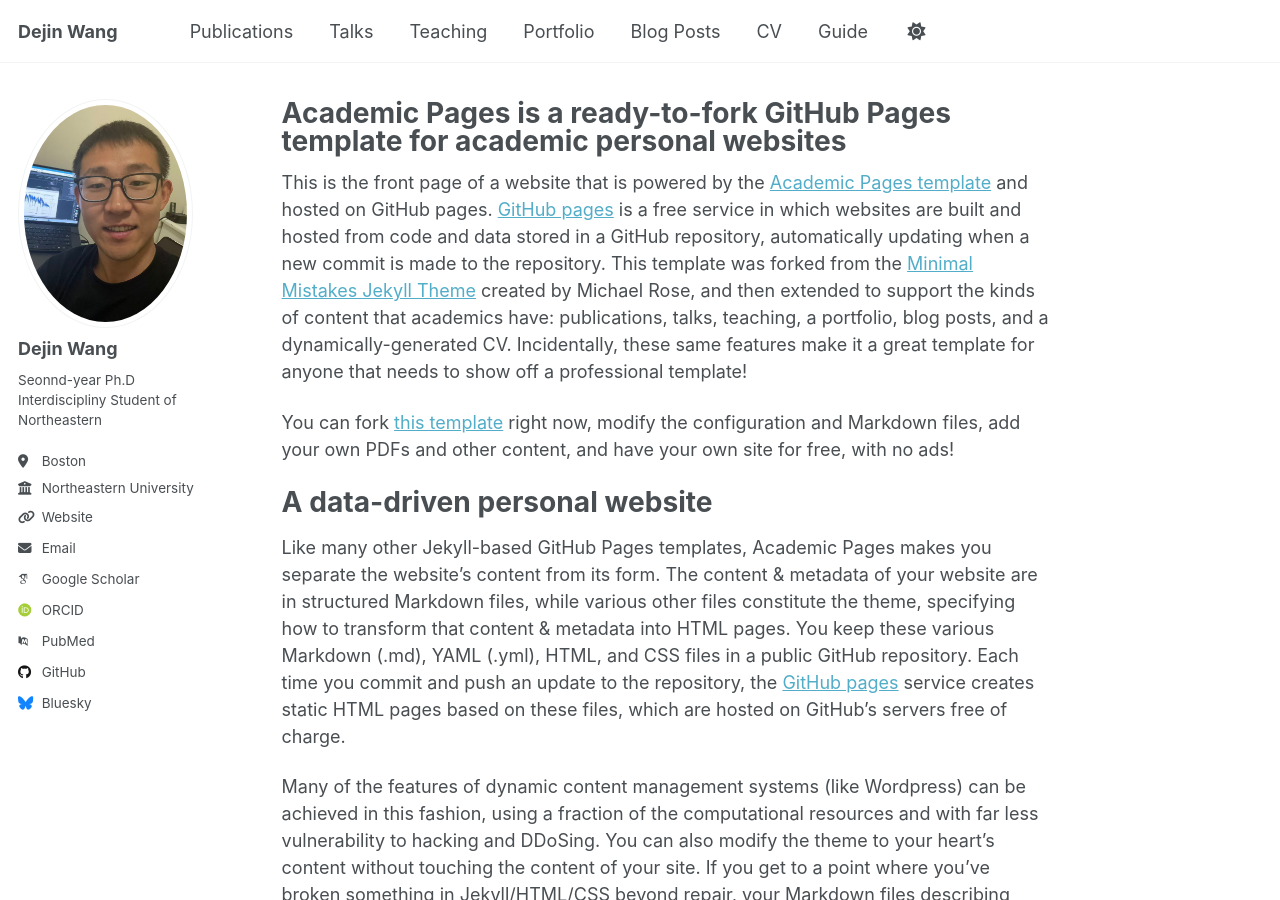
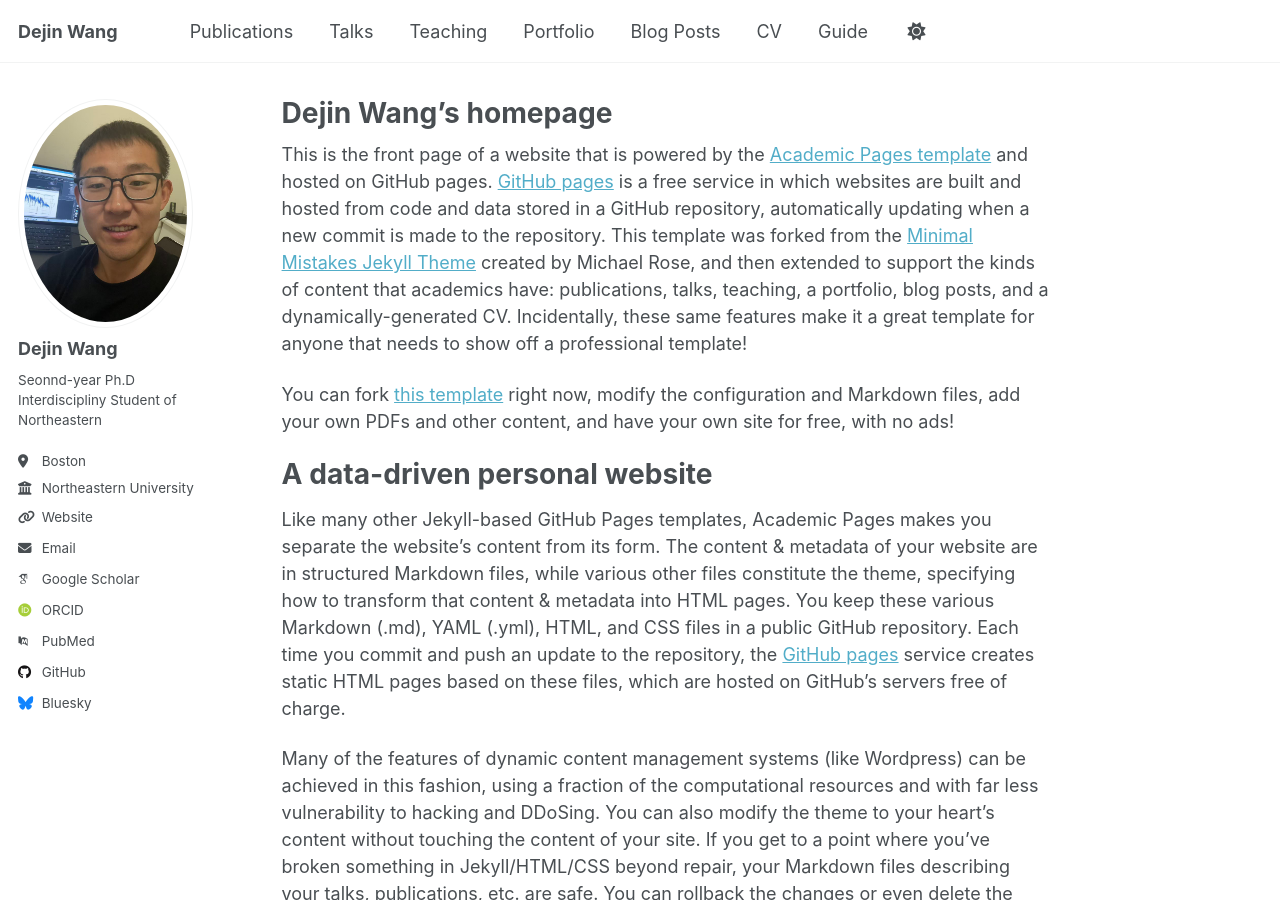
Before and after one commit to dejin-wang/dejin-wang.github.io, a Jekyll site: the page built from _pages/about.md, in a window 1280 px wide and 900 px high. Built offline with Jekyll 4.4.1, drawn with Linux system fonts in a browser that asks for light colours; some web fonts are replaced; a script that is not in the unit is left out.

Commit message:
Update title for about page to 'Dejin Wang's homepage'

```diff
--- a/_pages/about.md
+++ b/_pages/about.md
@@ -1,6 +1,6 @@
 ---
 permalink: /
-title: "Academic Pages is a ready-to-fork GitHub Pages template for academic personal websites"
+title: "Dejin Wang's homepage"
 author_profile: true
 redirect_from:
   - /about/
```
